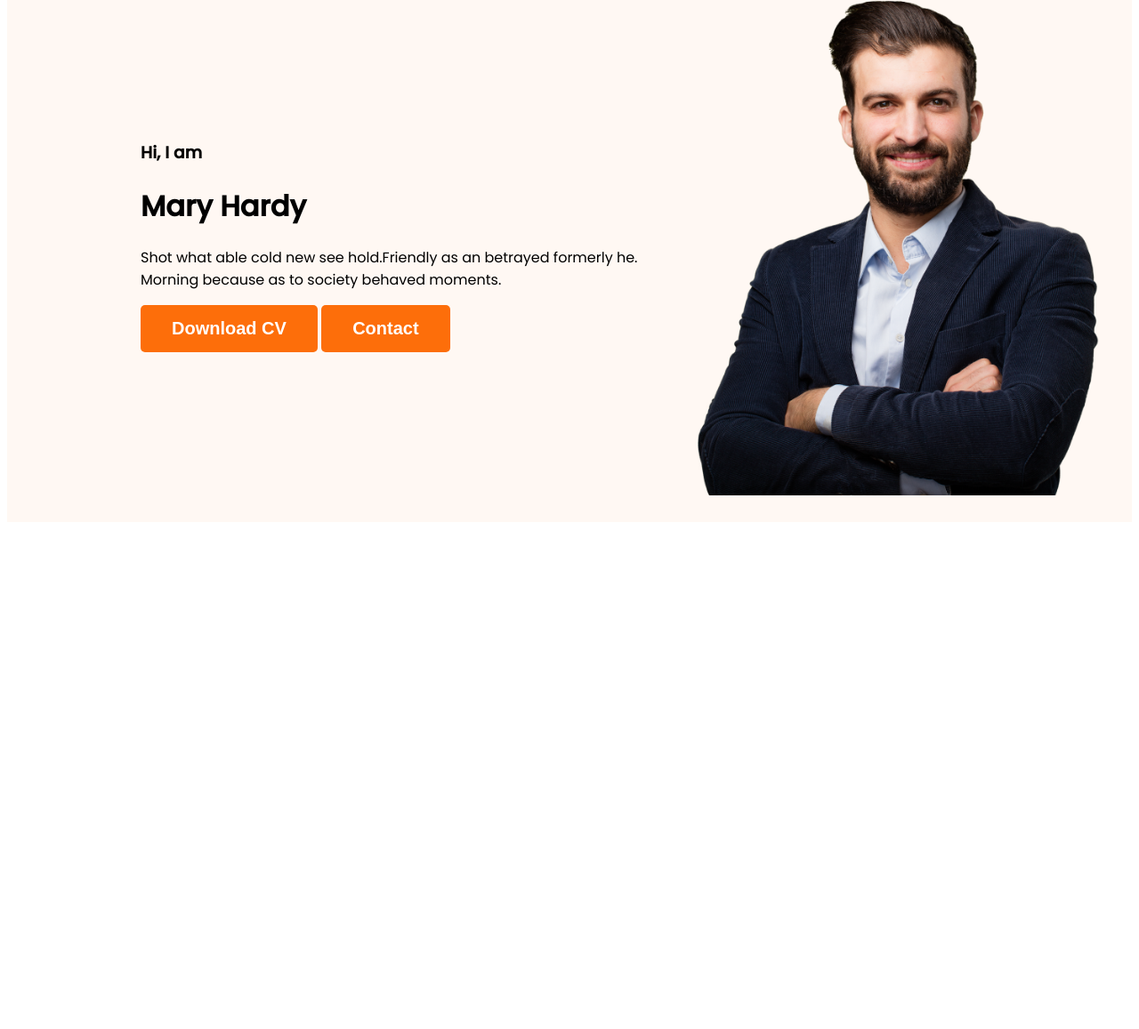
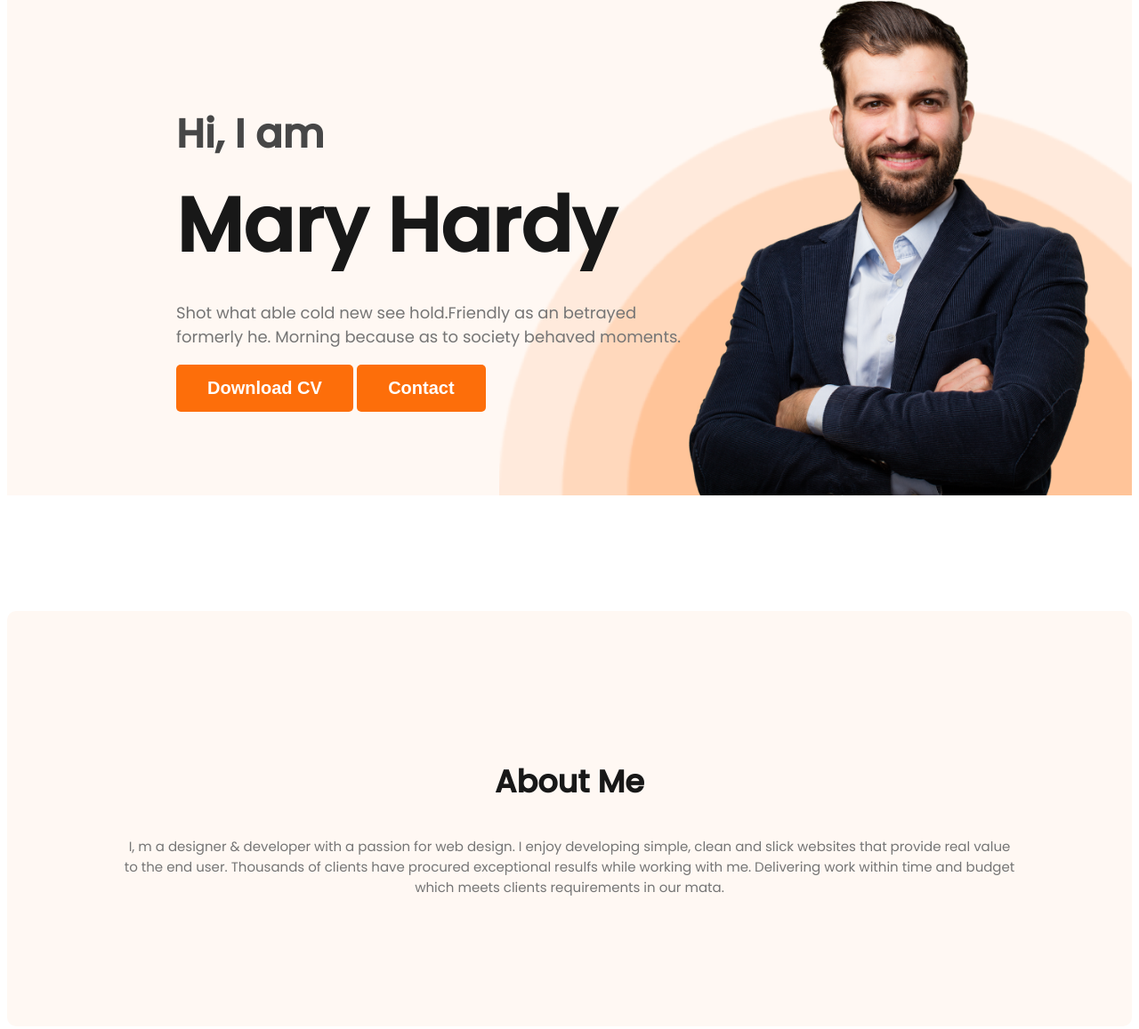
Before and after one commit to MahfizaYasmin/webdeveloper-portfolio, a plain HTML site: page index.html in a window 1280 px wide. Shown: the part 218-1375 px from the top of the page at 89% size. Before the commit the page ends 813 px from the top, so only its background shows below. Drawn offline with Linux system fonts and the light colour scheme.

Commit message:
about section created

```diff
--- a/index.html
+++ b/index.html
@@ -23,7 +23,7 @@
             <div class="banner-content">
                 <h3 class="banner-greeting">Hi, I  am</h3>
                 <h1 class="banner-title">Mary Hardy</h1>
-                <p>Shot what able cold new see hold.Friendly as an betrayed formerly he. Morning because as to society behaved moments.</p>
+                <p class="banner-description">Shot what able cold new see hold.Friendly as an betrayed formerly he. Morning because as to society behaved moments.</p>
                 <button class="btn-primary">Download CV</button>
                 <button class="btn-primary">Contact</button>
             </div>
@@ -31,7 +31,10 @@
         </div>
     </header>
     <main>
-
+        <section class="about">
+            <h3 class="section-title">About Me</h3>
+            <p class="section-description">I, m a designer & developer with a passion for web design. I enjoy developing simple, clean and slick websites that provide real value to the end user. Thousands of clients have procured exceptional resulfs while working with me. Delivering work within time and budget which meets clients requirements in our mata.</p>
+        </section>
     </main>
     <footer>
 
--- a/styles/portfolio.css
+++ b/styles/portfolio.css
@@ -14,6 +14,18 @@ body {
     font-size: 20px;
     font-weight: 700;
     padding: 15px 35px;
+}
+
+.section-title{
+    color: #181818;
+    text-align: center;
+    font-size: 35px;
+    font-weight: 700;
+}
+.section-description{
+    color: #757575;
+    text-align: center;
+    font-size: 15px;
 }
 /* nav related styles */
 nav {
@@ -43,12 +55,50 @@ nav a{
 /* header related styles */
 .header{
     background: #FFF8F3;
+    background-image: url(../images/header_bg1.png);
+    background-repeat: no-repeat;
+    background-position: bottom right;
 }
 .banner{
-    padding: 30px 30px 30px 150px;
+    padding: 30px 40px 0px 150px;
     display: flex;
     align-items: center;
+    justify-content: space-between;
+}
+.banner-content{
+    max-width: 500px;
+    margin-left: 40px;
 }
 .banner .profile-pic{
-    width: 500px;
+    width: 500px;.
+    height: 600px;
 }
+.banner-greeting{
+    font-size: 45px;
+    color: #474747;
+    margin-bottom: 0;
+}
+.banner-title{
+    font-size: 85px;
+    font-weight: 700;
+    color: #181818;
+    margin-top: 5px;
+    margin-bottom: 20px;
+}
+.banner-description{
+    color: #757575;
+    font-size: 18px;
+    font-weight: 400;
+    width: 585px;
+}
+
+/* main related styles */
+
+
+/* about related styles */
+.about{
+    padding: 130px;
+    border-radius: 10px;
+    background: #FFF8F3;
+    margin-top: 130px;
+}
```
Also changed, not shown: images/header_bg1.png (added).
